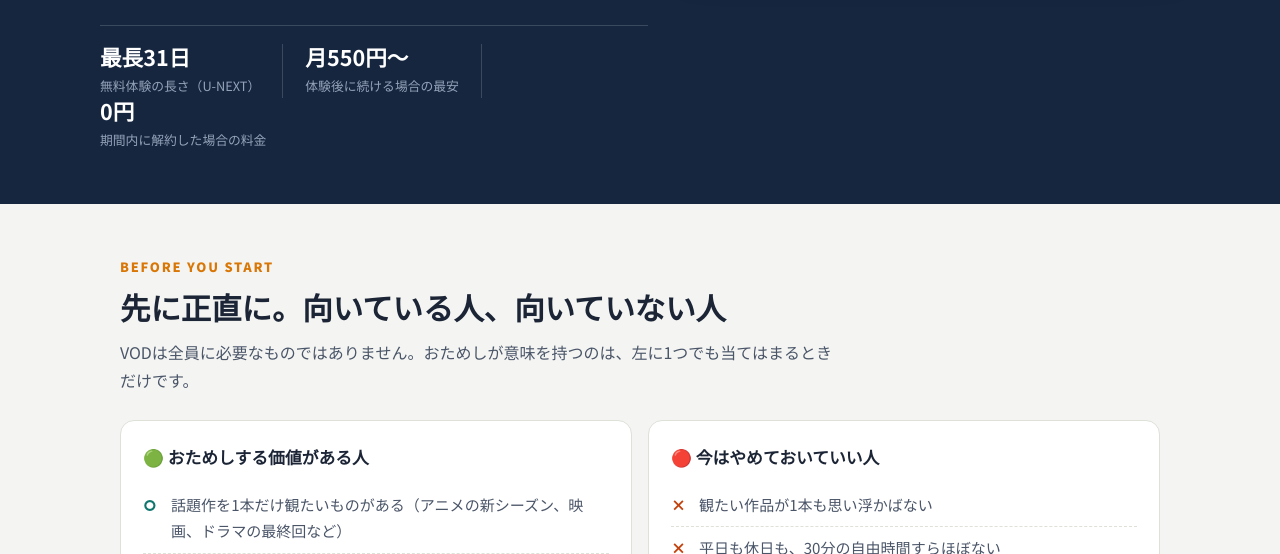
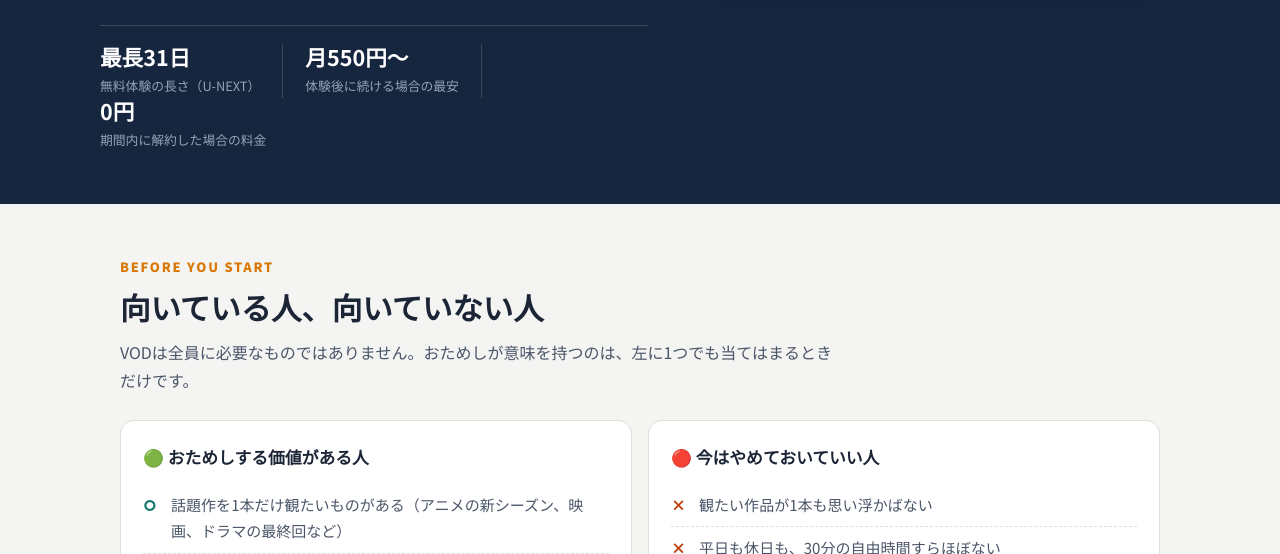
Before and after one commit to Tellurium-App/vodotameshi, a plain HTML site: page index.html in a window 1280 px wide. Shown: the part 546-1100 px from the top of the page. Drawn offline with Linux system fonts and the light colour scheme.

Commit message:
見出し「先に正直に。」を削除してシンプルな表現に

```diff
--- a/index.html
+++ b/index.html
@@ -255,7 +255,7 @@ td:first-child::before{display:none}
 <div class="wrap">
 <div class="sec-head">
 <div class="kicker">Before you start</div>
-<h2>先に正直に。向いている人、向いていない人</h2>
+<h2>向いている人、向いていない人</h2>
 <p>VODは全員に必要なものではありません。おためしが意味を持つのは、左に1つでも当てはまるときだけです。</p>
 </div>
 <div class="honest">
```
